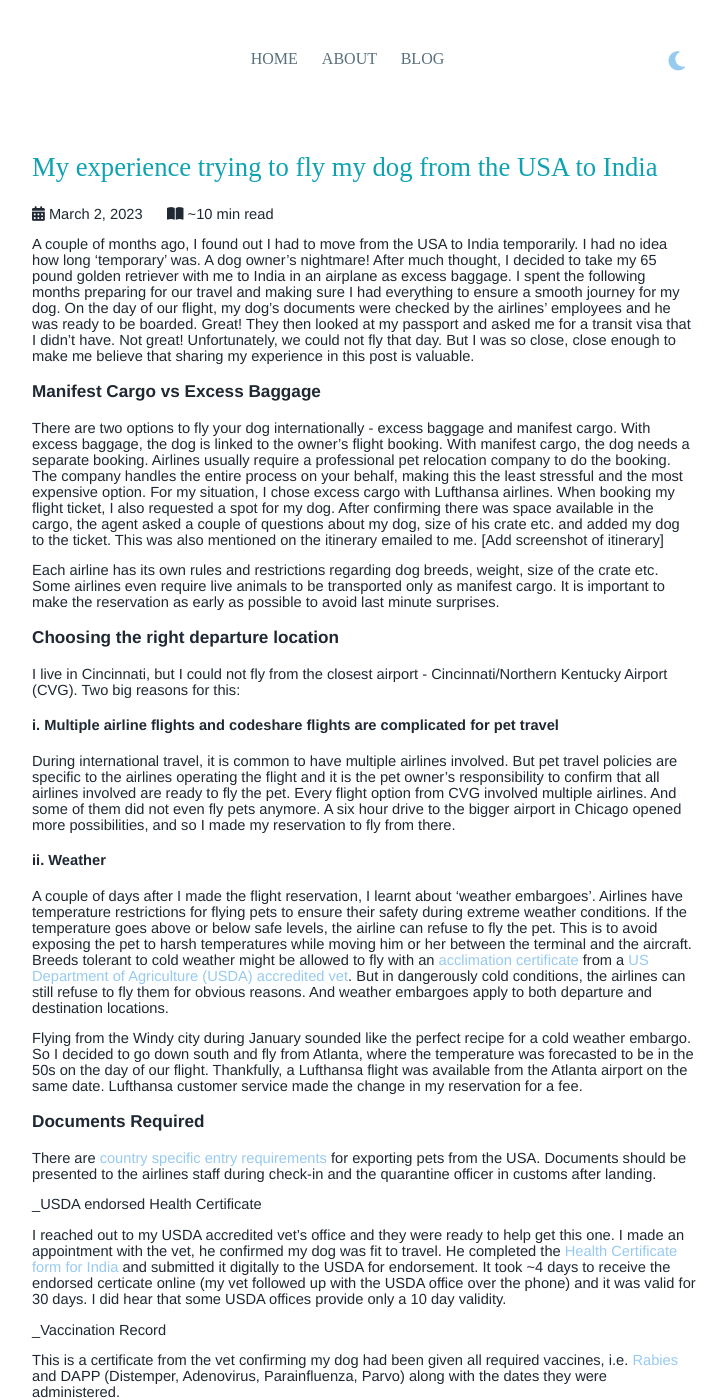
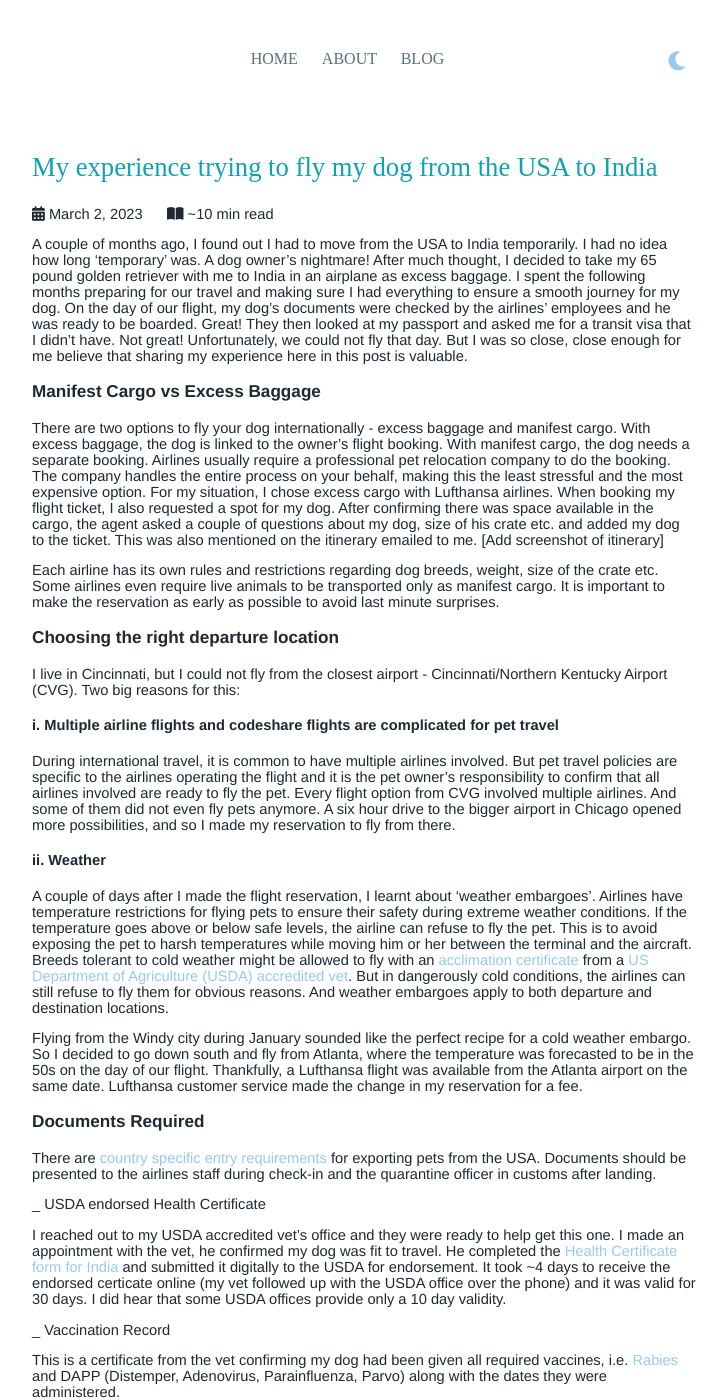
Before and after one commit to vaishnavisen/vaishnavisen.github.io, a Jekyll site: the page built from _posts/2023-03-02-flying-dog-internationally.md, in a window 1280 px wide and 1400 px high. Shown: the whole window, without its empty margins (276-1003 px from the left). Built offline with Jekyll 4.4.1, drawn with Linux system fonts in a browser that asks for light colours; nearby versions of some CDN libraries; some of the changed text lies outside the part shown.

Commit message:
Fix bullets

```diff
--- a/_posts/2023-03-02-flying-dog-internationally.md
+++ b/_posts/2023-03-02-flying-dog-internationally.md
@@ -6,7 +6,7 @@ date: 2023-03-02
 title: My experience trying to fly my dog from the USA to India
 ---
 
-A couple of months ago, I found out I had to move from the USA to India temporarily. I had no idea how long 'temporary' was. A dog owner's nightmare! After much thought, I decided to take my 65 pound golden retriever with me to India in an airplane as excess baggage. I spent the following months preparing for our travel and making sure I had everything to ensure a smooth journey for my dog. On the day of our flight, my dog's documents were checked by the airlines' employees and he was ready to be boarded. Great! They then looked at my passport and asked me for a transit visa that I didn't have. Not great! Unfortunately, we could not fly that day. But I was so close, close enough to make me believe that sharing my experience in this post is valuable.
+A couple of months ago, I found out I had to move from the USA to India temporarily. I had no idea how long 'temporary' was. A dog owner's nightmare! After much thought, I decided to take my 65 pound golden retriever with me to India in an airplane as excess baggage. I spent the following months preparing for our travel and making sure I had everything to ensure a smooth journey for my dog. On the day of our flight, my dog's documents were checked by the airlines' employees and he was ready to be boarded. Great! They then looked at my passport and asked me for a transit visa that I didn't have. Not great! Unfortunately, we could not fly that day. But I was so close, close enough for me believe that sharing my experience here in this post is valuable.
 
 ### Manifest Cargo vs Excess Baggage
 
@@ -33,15 +33,15 @@ Flying from the Windy city during January sounded like the perfect recipe for a
 
 There are [country specific entry requirements](https://www.aphis.usda.gov/aphis/pet-travel/by-country/pettravel-india) for exporting pets from the USA. Documents should be presented to the airlines staff during check-in and the quarantine officer in customs after landing.
 
-_USDA endorsed Health Certificate
+_ USDA endorsed Health Certificate
 
 I reached out to my USDA accredited vet's office and they were ready to help get this one. I made an appointment with the vet, he confirmed my dog was fit to travel. He completed the [Health Certificate form for India](https://www.aphis.usda.gov/pet-travel/health-certificates/non-eu/india-dogs.pdf) and submitted it digitally to the USDA for endorsement. It took ~4 days to receive the endorsed certicate online (my vet followed up with the USDA office over the phone) and it was valid for 30 days. I did hear that some USDA offices provide only a 10 day validity.
 
-_Vaccination Record
+_ Vaccination Record
 
 This is a certificate from the vet confirming my dog had been given all required vaccines, i.e. [Rabies](https://www.cdc.gov/rabies/pdf/nasphv_form51_1.pdf) and DAPP (Distemper, Adenovirus, Parainfluenza, Parvo) along with the dates they were administered.
 
-_No Objection Certificate (NOC)
+_ No Objection Certificate (NOC)
 
 I hired an [Indian pet relocator](http://globalcargo.co.in/contact.html) to help get this one from the Animal Quarantine and Certification Services(AQCS) in India. They needed the following documents at least 7 days before the flight:
 1. USDA Health certificate
@@ -89,7 +89,7 @@ My extremely kind friend drove us to the Atlanta airport on the day of our fligh
 At the airport curb, we quickly put the crate back together. My friend loaded it on an airport cart - the crate was unproportionally large for the cart, but it somehow worked. Together, we took the crate, my luggage and my dog who was on leash to the Lufthansa economy check in counter. My dog was totally enjoying this new experience - a huge room filled with people, blissfully unaware of what I had planned for his next 24 hours. The airline agents checked his NOC certificate, rabies vaccination certificate, acclimation certificate and then the crate. They confirmed that everything looked good and affixed more stickers on the crate. My friend and I looked at each other relieved.
 
 Focus then shifted to my documents and we found out that I needed a transit visa to travel through Germany, even if I was only going to be inside the airport during the layover. The expired visa stamping in my passport or the supplemental documentation that proved my US visa was still valid were not enough. There was nothing we could do, I had to go back to Cincinnati and make new plans. I felt crushed, my friend was heartbroken for me. She drove another 7 hours to take us back home. We hit some intense fog on the way back but reached home safe. The day became memorable for so many reasons.
-
+<p style="text-align: center;">-------------------</p>
 <br/>
 While preparing for my dog's travel, I was constantly searching for resources that covered all aspects of the process at the required level of detail. But beyond high level articles published by pet relocation companies, I could not find much. Hence this post, to document the process and experience from the perspective of a dog owner in hopes that it will help someone in the future.
 
```
